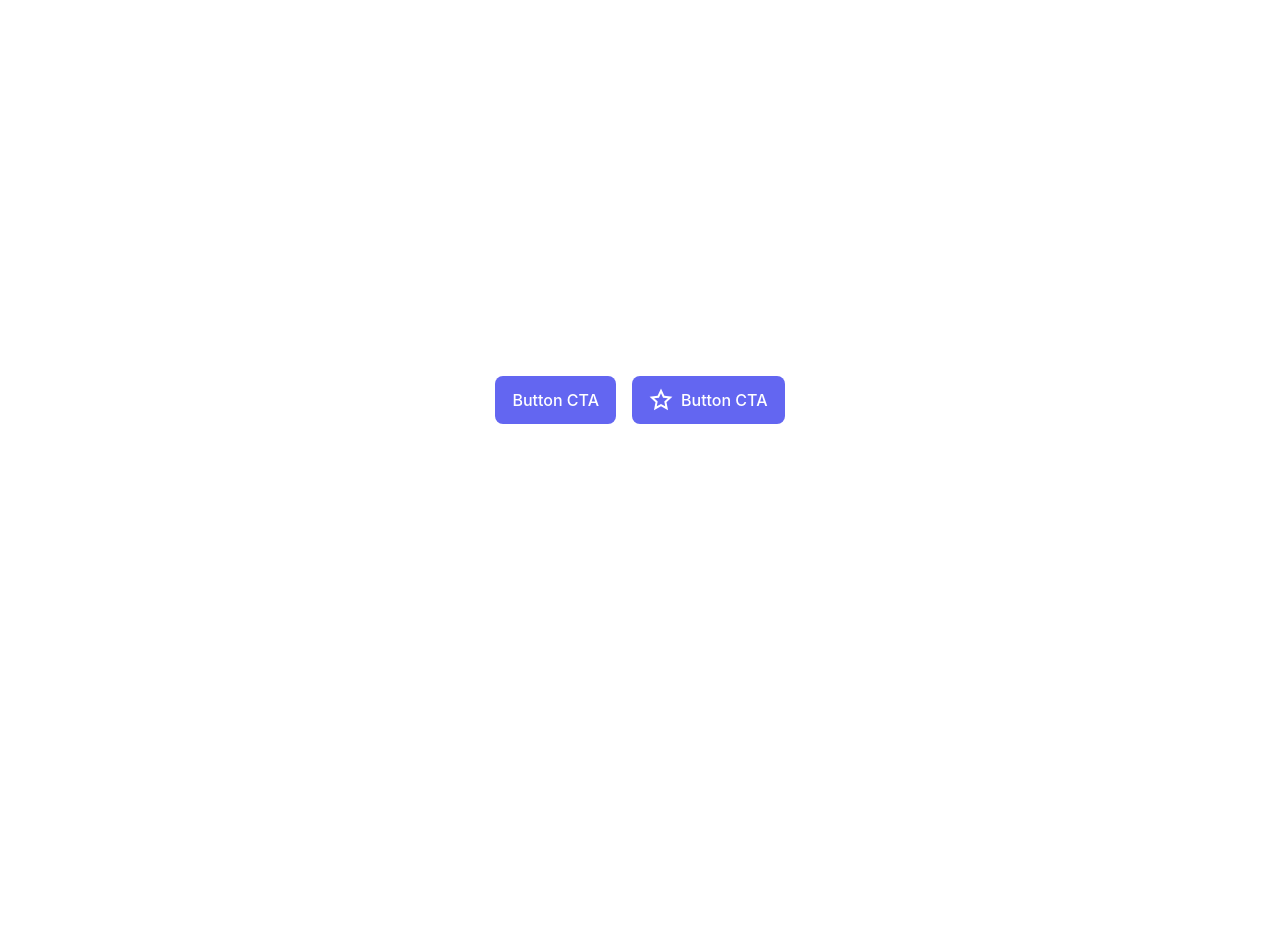
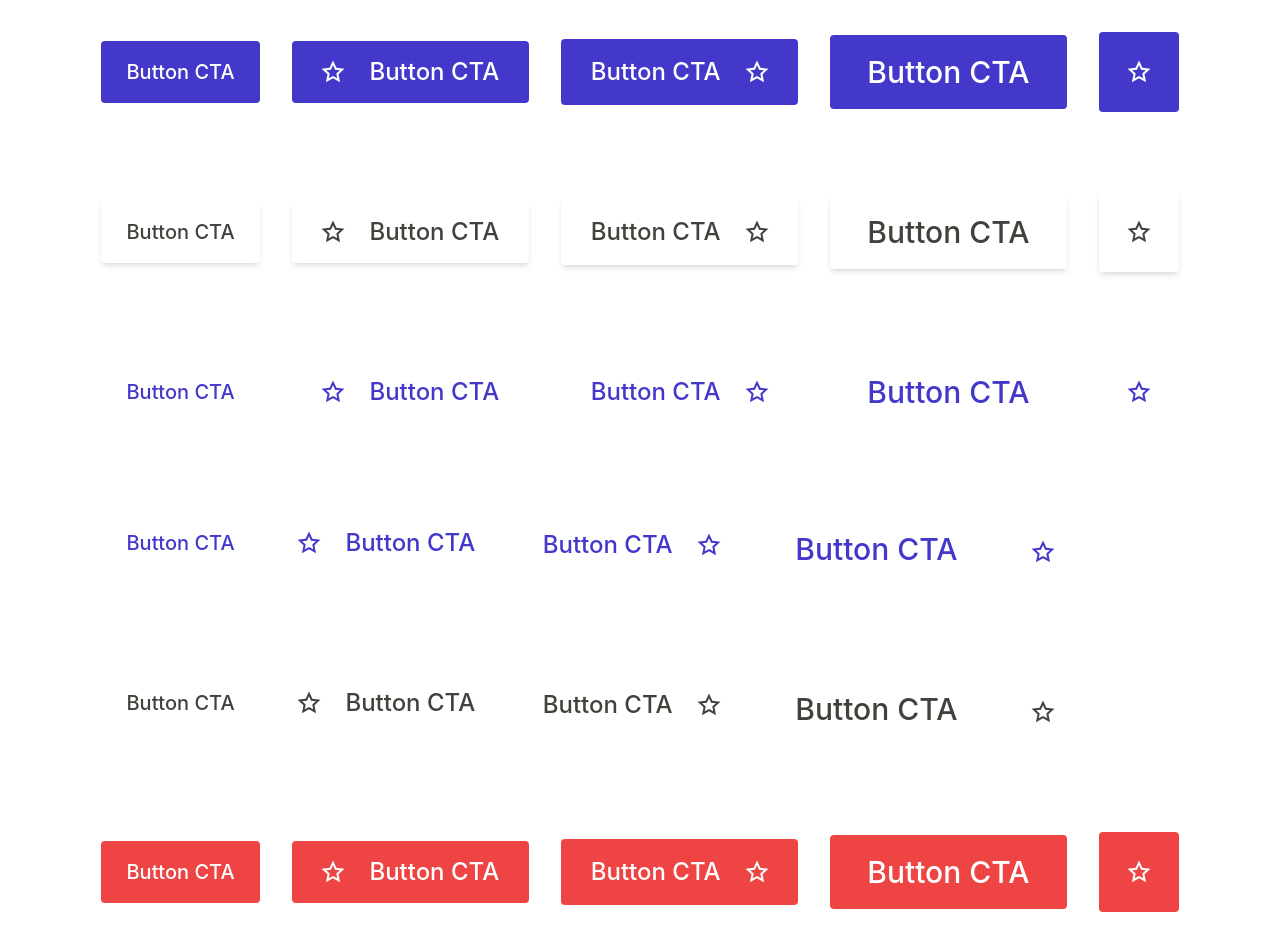
Before and after one commit to akulikoff/btn-comp, a Vue app: page / in a window 1280 px wide. Before the commit the page ends 800 px from the top, so only its background shows below. Built offline with nearby package versions, Linux system fonts and the light colour scheme.

Commit message:
make all desktop

```diff
--- a/src/App.vue
+++ b/src/App.vue
@@ -9,154 +9,251 @@ const data = {
 </script>
 
 <template>
-  <div class="flex flex-col gap-12">
-    <!-- <div class="flex flex-row gap-4">
+  <div class="flex flex-col gap-20">
+    <div class="flex flex-row items-center gap-8 font-normal">
       <Button
         :label="data.label"
-        :size="2"
-        class="bg-[#7c3aed] text-white"
-      ></Button>
-      <Button
-        :icon-path="data.iconPath"
-        :label="data.label"
-        :size="2"
-        class="bg-[#7c3aed] text-white"
-      ></Button>
-      <Button
-        :icon-path="data.iconPath"
-        :label="data.label"
-        :size="2"
-        class="bg-[#7c3aed] text-white"
+        :lineHeight="9"
+        :font-size="`text-xl`"
+        :bg-color="`indigo-700`"
+        :color="`white`"
       ></Button>
       <Button
         :label="data.label"
-        :size="2"
-        class="bg-[#7c3aed] text-white"
+        :icon-path="data.iconPath"
+        :icon-position="`left`"
+        :font-size="`text-2xl`"
+        :lineHeight="1"
+        :bg-color="`indigo-700`"
+        :color="`white`"
       ></Button>
       <Button
+        :label="data.label"
         :icon-path="data.iconPath"
-        :size="2"
-        class="bg-[#7c3aed] text-white"
+        :icon-position="`right`"
+        :font-size="`text-2xl`"
+        :lineHeight="9"
+        :bg-color="`indigo-700`"
+        :color="`white`"
       ></Button>
-    </div> -->
-    <div class="flex flex-row gap-4">
       <Button
         :label="data.label"
-        :size="2"
-        :bg-color="`indigo-500`"
+        :font-size="`text-3xl`"
+        :lineHeight="15"
+        :bg-color="`indigo-700`"
         :color="`white`"
       ></Button>
       <Button
         :icon-path="data.iconPath"
-        :label="data.label"
-        :size="2"
-        :bg-color="`indigo-500`"
+        :size="20"
+        :bg-color="`indigo-700`"
         :color="`white`"
       ></Button>
-      <!--
+    </div>
+    <div class="flex flex-row items-center gap-8 font-medium">
       <Button
+        :shadow="`shadow-md`"
+        :label="data.label"
+        :lineHeight="9"
+        :font-size="`text-xl`"
+        :bg-color="`white`"
+        :color="`stone-700`"
+      ></Button>
+      <Button
+        :shadow="`shadow-md`"
+        :label="data.label"
         :icon-path="data.iconPath"
+        :icon-position="`left`"
+        :font-size="`text-2xl`"
+        :lineHeight="1"
+        :bg-color="`white`"
+        :color="`stone-700`"
+      ></Button>
+      <Button
+        :shadow="`shadow-md`"
         :label="data.label"
-        :size="2"
-        class="bg-[#7c3aed] text-white"
+        :icon-path="data.iconPath"
+        :icon-position="`right`"
+        :font-size="`text-2xl`"
+        :lineHeight="9"
+        :bg-color="`white`"
+        :color="`stone-700`"
+      ></Button>
+      <Button
+        :shadow="`shadow-md`"
+        :label="data.label"
+        :font-size="`text-3xl`"
+        :lineHeight="15"
+        :bg-color="`white`"
+        :color="`stone-700`"
+      ></Button>
+      <Button
+        :shadow="`shadow-md`"
+        :icon-path="data.iconPath"
+        :size="20"
+        :bg-color="`white`"
+        :color="`stone-700`"
+      ></Button>
+    </div>
+    <div class="flex flex-row items-center gap-8 font-medium">
+      <Button
+        :label="data.label"
+        :lineHeight="9"
+        :font-size="`text-xl`"
+        :bg-color="`white`"
+        :color="`indigo-700`"
       ></Button>
       <Button
         :label="data.label"
-        :size="2"
-        class="bg-[#7c3aed] text-white"
+        :icon-path="data.iconPath"
+        :icon-position="`left`"
+        :font-size="`text-2xl`"
+        :lineHeight="1"
+        :bg-color="`white`"
+        :color="`indigo-700`"
+      ></Button>
+      <Button
+        :label="data.label"
+        :icon-path="data.iconPath"
+        :icon-position="`right`"
+        :font-size="`text-2xl`"
+        :lineHeight="9"
+        :bg-color="`white`"
+        :color="`indigo-700`"
+      ></Button>
+      <Button
+        :label="data.label"
+        :font-size="`text-3xl`"
+        :lineHeight="15"
+        :bg-color="`white`"
+        :color="`indigo-700`"
       ></Button>
       <Button
         :icon-path="data.iconPath"
-        :size="2"
-        class="bg-[#7c3aed] text-white"
+        :size="20"
+        :bg-color="`white`"
+        :color="`indigo-700`"
       ></Button>
     </div>
-    <div class="flex flex-row gap-4">
+    <div class="flex flex-row items-start gap-2 font-medium">
       <Button
         :label="data.label"
-        :size="2"
-        class="bg-[#7c3aed] text-white"
+        :lineHeight="9"
+        :font-size="`text-xl`"
+        :bg-color="`white`"
+        :color="`indigo-700`"
+      ></Button>
+      <Button
+        :label="data.label"
+        :icon-path="data.iconPath"
+        :icon-position="`left`"
+        :font-size="`text-2xl`"
+        :lineHeight="1"
+        :bg-color="`white`"
+        :color="`indigo-700`"
+      ></Button>
+      <Button
+        :label="data.label"
+        :icon-path="data.iconPath"
+        :icon-position="`right`"
+        :font-size="`text-2xl`"
+        :lineHeight="9"
+        :bg-color="`white`"
+        :color="`indigo-700`"
+      ></Button>
+      <Button
+        :label="data.label"
+        :font-size="`text-3xl`"
+        :lineHeight="15"
+        :bg-color="`white`"
+        :color="`indigo-700`"
       ></Button>
       <Button
         :icon-path="data.iconPath"
+        :size="20"
+        :bg-color="`white`"
+        :color="`indigo-700`"
+      ></Button>
+    </div>
+    <div class="flex flex-row items-start gap-2 font-medium">
+      <Button
         :label="data.label"
-        :size="2"
-        class="bg-[#7c3aed] text-white"
+        :lineHeight="9"
+        :font-size="`text-xl`"
+        :bg-color="`white`"
+        :color="`stone-700`"
+      ></Button>
+      <Button
+        :label="data.label"
+        :icon-path="data.iconPath"
+        :icon-position="`left`"
+        :font-size="`text-2xl`"
+        :lineHeight="1"
+        :bg-color="`white`"
+        :color="`stone-700`"
+      ></Button>
+      <Button
+        :label="data.label"
+        :icon-path="data.iconPath"
+        :icon-position="`right`"
+        :font-size="`text-2xl`"
+        :lineHeight="9"
+        :bg-color="`white`"
+        :color="`stone-700`"
+      ></Button>
+      <Button
+        :label="data.label"
+        :font-size="`text-3xl`"
+        :lineHeight="15"
+        :bg-color="`white`"
+        :color="`stone-700`"
       ></Button>
       <Button
         :icon-path="data.iconPath"
+        :size="20"
+        :bg-color="`white`"
+        :color="`stone-700`"
+      ></Button>
+    </div>
+    <div class="flex flex-row items-center gap-8 font-normal">
+      <Button
         :label="data.label"
-        :size="2"
-        class="bg-[#7c3aed] text-white"
+        :lineHeight="9"
+        :font-size="`text-xl`"
+        :bg-color="`red-500`"
+        :color="`white`"
       ></Button>
       <Button
         :label="data.label"
-        :size="2"
-        class="bg-[#7c3aed] text-white"
+        :icon-path="data.iconPath"
+        :icon-position="`left`"
+        :font-size="`text-2xl`"
+        :lineHeight="1"
+        :bg-color="`red-500`"
+        :color="`white`"
+      ></Button>
+      <Button
+        :label="data.label"
+        :icon-path="data.iconPath"
+        :icon-position="`right`"
+        :font-size="`text-2xl`"
+        :lineHeight="9"
+        :bg-color="`red-500`"
+        :color="`white`"
+      ></Button>
+      <Button
+        :label="data.label"
+        :font-size="`text-3xl`"
+        :lineHeight="15"
+        :bg-color="`red-500`"
+        :color="`white`"
       ></Button>
       <Button
         :icon-path="data.iconPath"
-        :size="2"
-        class="bg-[#7c3aed] text-white"
+        :size="20"
+        :bg-color="`red-500`"
+        :color="`white`"
       ></Button>
-    </div>
-    <div class="flex flex-row gap-4">
-      <Button
-        :label="data.label"
-        :size="2"
-        class="bg-[#7c3aed] text-white"
-      ></Button>
-      <Button
-        :icon-path="data.iconPath"
-        :label="data.label"
-        :size="2"
-        class="bg-[#7c3aed] text-white"
-      ></Button>
-      <Button
-        :icon-path="data.iconPath"
-        :label="data.label"
-        :size="2"
-        class="bg-[#7c3aed] text-white"
-      ></Button>
-      <Button
-        :label="data.label"
-        :size="2"
-        class="bg-[#7c3aed] text-white"
-      ></Button>
-      <Button
-        :icon-path="data.iconPath"
-        :size="2"
-        class="bg-[#7c3aed] text-white"
-      ></Button>
-    </div>
-    <div class="flex flex-row gap-4">
-      <Button
-        :label="data.label"
-        :size="2"
-        class="bg-[#7c3aed] text-white"
-      ></Button>
-      <Button
-        :icon-path="data.iconPath"
-        :label="data.label"
-        :size="2"
-        class="bg-[#7c3aed] text-white"
-      ></Button>
-      <Button
-        :icon-path="data.iconPath"
-        :label="data.label"
-        :size="2"
-        class="bg-[#7c3aed] text-white"
-      ></Button>
-      <Button
-        :label="data.label"
-        :size="2"
-        class="bg-[#7c3aed] text-white"
-      ></Button>
-      <Button
-        :icon-path="data.iconPath"
-        :size="2"
-        class="bg-[#7c3aed] text-white"
-      ></Button> -->
     </div>
   </div>
 </template>
--- a/src/components/Button.vue
+++ b/src/components/Button.vue
@@ -1,13 +1,50 @@
 <script setup lang="ts">
 import { defineProps, computed } from "vue";
 
-type IconPos<T extends "left" | "right"> = T;
-type ColorType<T extends "indigo-500" | "slate-100" | "red-500" | "white"> = T;
+type IconPos = "left" | "right";
+type ColorType<T extends "indigo-700" | "stone-700" | "red-500" | "white"> = T;
+type ButtonShadow = "shadow-md" | "shadow-lg" | "shadow-xl" | "shadow-2xl";
+type FontSize<
+  T extends
+    | "text-sm"
+    | "text-base"
+    | "text-lg"
+    | "text-xl"
+    | "text-2xl"
+    | "text-3xl"
+> = T;
+enum ButtonSize {
+  "leading-1" = 1,
+  "leading-2" = 2,
+  "leading-3" = 3,
+  "leading-4" = 4,
+  "leading-5" = 5,
+  "leading-6" = 6,
+  "leading-7" = 7,
+  "leading-8" = 8,
+  "leading-9" = 9,
+  "leading-10" = 10,
+  "leading-tight" = 11,
+  "leading-snug" = 12,
+  "leading-normal" = 13,
+  "leading-relaxed" = 14,
+  "leading-loose" = 15,
+}
 const classArray = computed((): string[] => {
-  return [`size-${props.size}`, `text-${props.color}`, `bg-${props.bgColor}`];
+  return [
+    `leading-${props.lineHeight}`,
+    `text-${props.color}`,
+    `bg-${props.bgColor}`,
+    `${props.fontSize}`,
+    `size-${props.size}`,
+    `${props.shadow}`,
+  ];
 });
+// const BtnSizeSquare = computed(() => {
+//   if (!props.label) return `w-24 h-24`;
+// });
 const iconPosition = computed(() => {
-  return props.iconPosition ? "order-first" : "order-last";
+  return props.iconPosition === "left" ? "order-first" : "order-last";
 });
 const props = defineProps({
   label: {
@@ -18,27 +55,38 @@ const props = defineProps({
     required: false,
   },
   iconPosition: {
-    type: String as () => IconPos<"left" | "right">,
+    type: String as () => IconPos,
     default: "left",
+  },
+  lineHeight: {
+    type: Number as () => ButtonSize,
+    default: 4,
+  },
+  bgColor: {
+    type: String as () => ColorType<
+      "indigo-700" | "stone-700" | "red-500" | "white"
+    >,
+    required: true,
+    default: "indigo-700",
+  },
+  color: {
+    type: String as () => ColorType<
+      "indigo-700" | "stone-700" | "red-500" | "white"
+    >,
+    required: true,
+    default: "white",
   },
   size: {
     type: Number,
-    default: 4,
-    validator: (value: number) => [1, 2, 3, 4].includes(value as 1 | 2 | 3 | 4),
   },
-  bgColor: {
-    type: String as () => ColorType<
-      "indigo-500" | "slate-100" | "red-500" | "white"
+  fontSize: {
+    type: String as () => FontSize<
+      "text-sm" | "text-base" | "text-lg" | "text-xl" | "text-2xl" | "text-3xl"
     >,
-    required: true,
-    default: "indigo-500",
+    default: "text-sm",
   },
-  color: {
-    type: String as () => ColorType<
-      "indigo-500" | "slate-100" | "red-500" | "white"
-    >,
-    required: true,
-    default: "#white",
+  shadow: {
+    type: String as () => ButtonShadow,
   },
 });
 </script>
@@ -46,10 +94,10 @@ const props = defineProps({
 <template>
   <button
     type="button"
-    class="flex flex-row items-center gap-2 px-4 min-w-max"
+    class="flex flex-row justify-center items-center gap-6 min-w-max rounded"
     :class="classArray"
   >
-    <span v-if="label" class="">{{ label }}</span>
+    <span v-if="label">{{ label }}</span>
     <span v-if="iconPath" :class="iconPosition">
       <svg
         aria-hidden="true"
```
